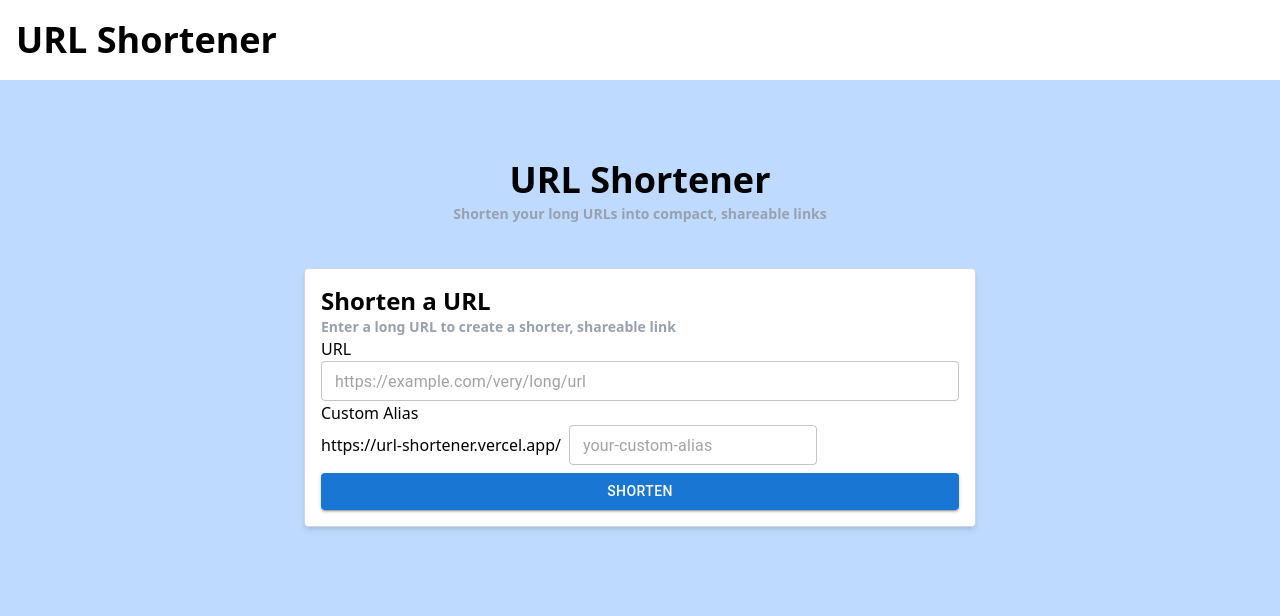
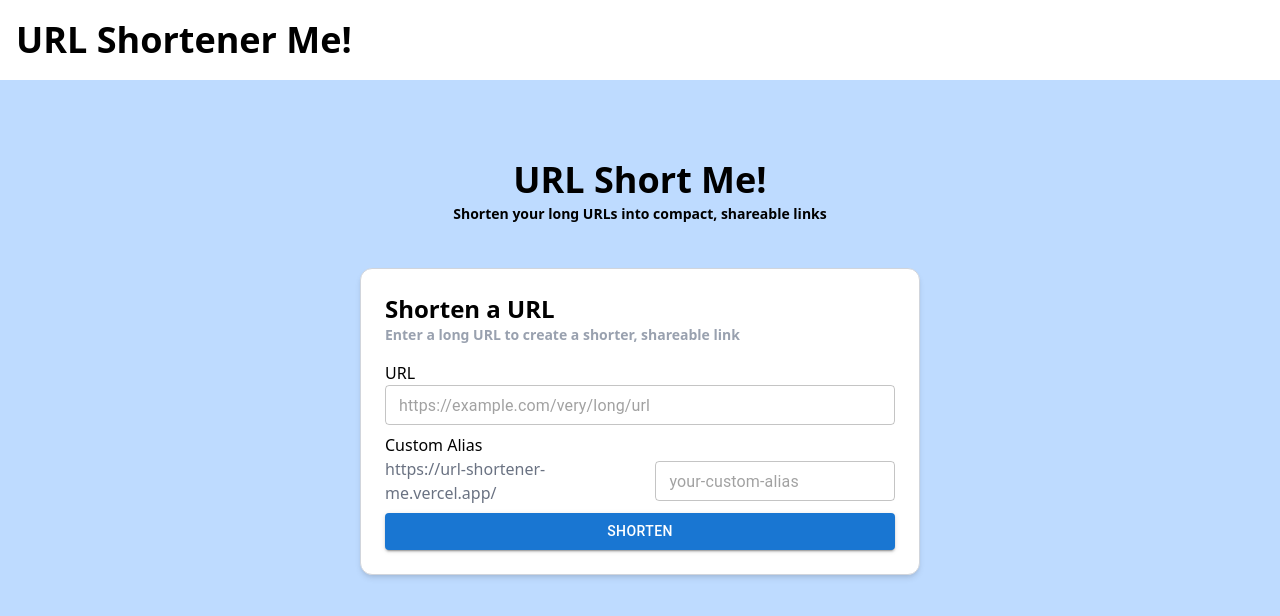
Before and after one commit to alvenie/URL-Shortener, a Next.js app: page / in a window 1280 px wide. Shown: the top 616 px of the page. Built offline with nearby package versions, Linux system fonts and the light colour scheme.

Commit message:
Added URL validation and styling changes.

```diff
--- a/app/api/shorten/route.ts
+++ b/app/api/shorten/route.ts
@@ -4,9 +4,34 @@
 export async function POST(request: Request) {
     const { url, alias } = await request.json();
 
+    // Validate URL structure
     if (!url || !alias) {
         return NextResponse.json(
             { error: 'Missing URL or alias' },
+            { status: 400 }
+        );
+    }
+
+    if (!url.match(/^https?:\/\/[^ "]+$/)) {
+        return Response.json(
+            { error: 'Invalid URL format - must start with http:// or https://' },
+            { status: 400 }
+        );
+    }
+
+    // Validate URL actually exists
+    try {
+        const response = await fetch(url, { method: 'HEAD' });
+        if (!response.ok) {
+            return Response.json(
+                { error: 'URL does not exist or is unreachable' },
+                { status: 400 }
+            );
+        }
+    } catch (err) {
+        console.error('URL verification failed:', err);
+        return Response.json(
+            { error: 'Could not verify URL - please check it exists' },
             { status: 400 }
         );
     }
--- a/app/page.tsx
+++ b/app/page.tsx
@@ -7,9 +7,9 @@
   return (
       <div className="flex flex-col items-center p-20">
           <h1 className="text-4xl font-semibold">
-              URL Shortener
+              URL Short Me!
           </h1>
-          <p className="text-sm font-semibold text-gray-400 p-1">
+          <p className="text-sm font-semibold text-shadow-black p-1">
               Shorten your long URLs into compact, shareable links
           </p>
           <Content />
--- a/components/Content.tsx
+++ b/components/Content.tsx
@@ -4,7 +4,7 @@
 export default function Content() {
     return (
         <Box
-            className="inline-block w-3/5 p-4 border border-solid border-gray-300 rounded shadow-md bg-white m-10">
+            className="inline-block w-1/2 p-6 border border-solid border-gray-300 shadow-md bg-white m-10 rounded-xl">
             <h1 className="text-2xl font-semibold">
                 Shorten a URL
             </h1>
--- a/components/Header.tsx
+++ b/components/Header.tsx
@@ -1,7 +1,7 @@
 export default function Header() {
     return (
         <header className="flex justify-between items-center h-20">
-            <h2 className="text-4xl font-semibold p-4">URL Shortener</h2>
+            <h2 className="text-4xl font-semibold p-4">URL Shortener Me!</h2>
         </header>
     )
 }
--- a/components/ShortUrlDisplay.tsx
+++ b/components/ShortUrlDisplay.tsx
@@ -1,5 +1,6 @@
-import { TextField, Button} from "@mui/material";
+import { TextField, Button, IconButton} from "@mui/material";
 import { useState } from "react";
+import ContentCopyIcon from '@mui/icons-material/ContentCopy';
 
 export default function ShortUrlDisplay() {
 
@@ -7,10 +8,18 @@
     const [alias, setAlias] = useState("");
     const [shortUrl, setShortUrl] = useState("");
     const [error, setError] = useState("");
+    const [copied, setCopied] = useState(false);
+
+    const handleCopy = () => {
+        navigator.clipboard.writeText(shortUrl);
+        setCopied(true);
+        setTimeout(() => setCopied(false), 60000); // Reset after 1 minute
+    };
 
     const handleShortenUrl = async () => {
         setShortUrl("");
         setError("");
+        setCopied(false);
 
         // Basic validation
         if (!url) {
@@ -37,7 +46,7 @@
     };
 
     return (
-        <div className="flex flex-col">
+        <div className="flex flex-col mt-4">
             <h1>
                 URL
             </h1>
@@ -50,11 +59,11 @@
                 size="small"
                 fullWidth
             />
-            <h1>
+            <h1 className="mt-2">
                 Custom Alias
             </h1>
             <div className="inline-flex items-center gap-2 mb-2">
-                <p>https://url-shortener.vercel.app/</p>
+                <p className="text-gray-500">https://url-shortener-me.vercel.app/</p>
                 <TextField
                     variant="outlined"
                     placeholder="your-custom-alias"
@@ -72,18 +81,29 @@
             >
                 Shorten
             </Button>
-            {shortUrl && (
-                <div className="mt-2 text-green-600 text-sm text-center">
-                    <a href={shortUrl} target="_blank" rel="noopener noreferrer" className="underline">
-                        {shortUrl}
-                    </a>
-                </div>
-            )}
             {error && (
                 <div className="mt-2 text-red-600 text-sm text-center">
                     {error}
                 </div>
             )}
+            <div>
+                {shortUrl && (
+                    <div className="mt-4 text-green-600 text-xl text-center">
+                        <a href={shortUrl} target="_blank" rel="noopener noreferrer">
+                            {shortUrl}
+                        </a>
+                        <IconButton
+                            size="small"
+                            onClick={handleCopy}
+                            color={copied ? "success" : "default"}
+                            aria-label="Copy URL"
+                        >
+                            <ContentCopyIcon fontSize="small" />
+                        </IconButton>
+                        {copied && <span className="text-sm text-gray-500">Copied!</span>}
+                    </div>
+                )}
+            </div>
         </div>
     );
 }
```
